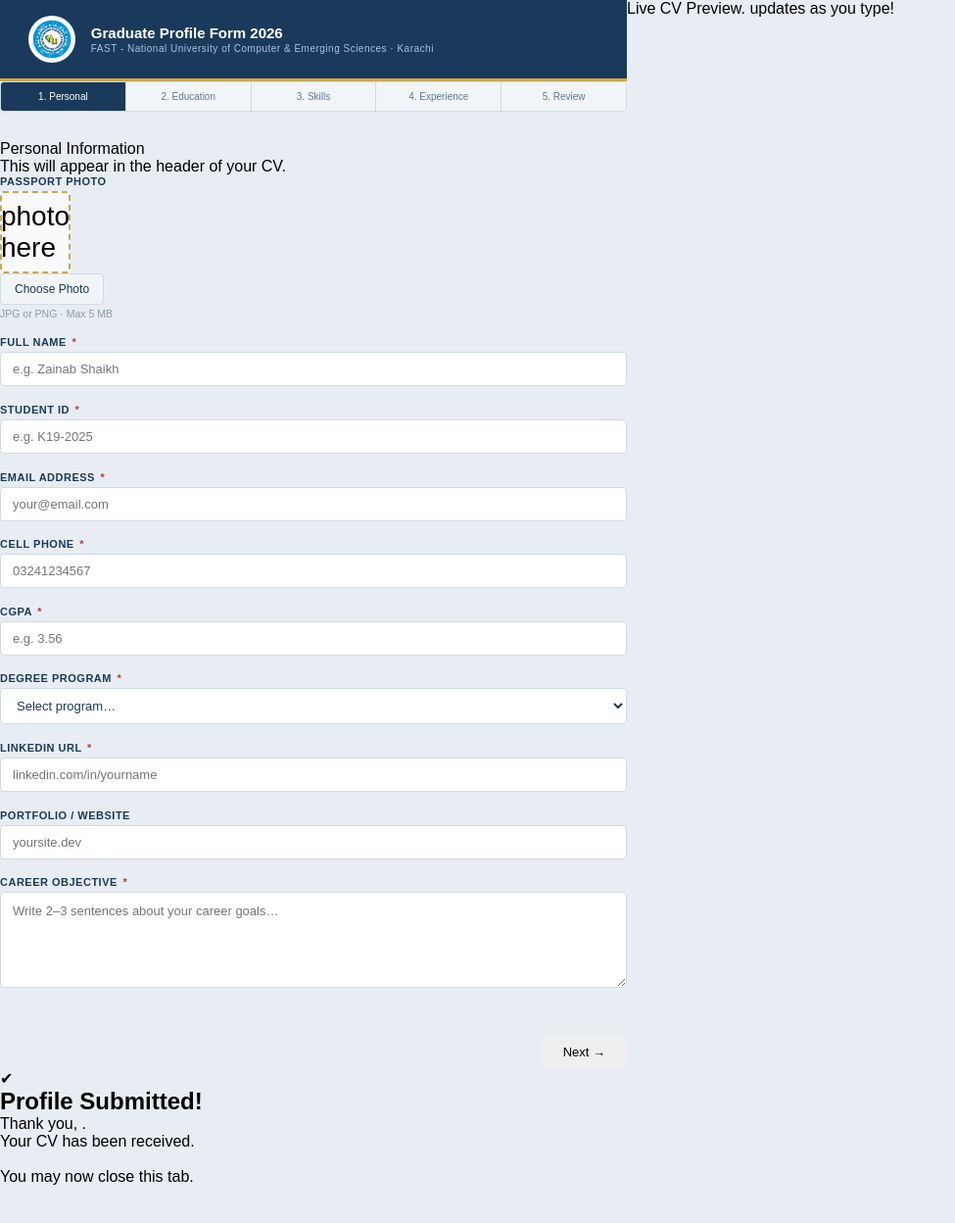
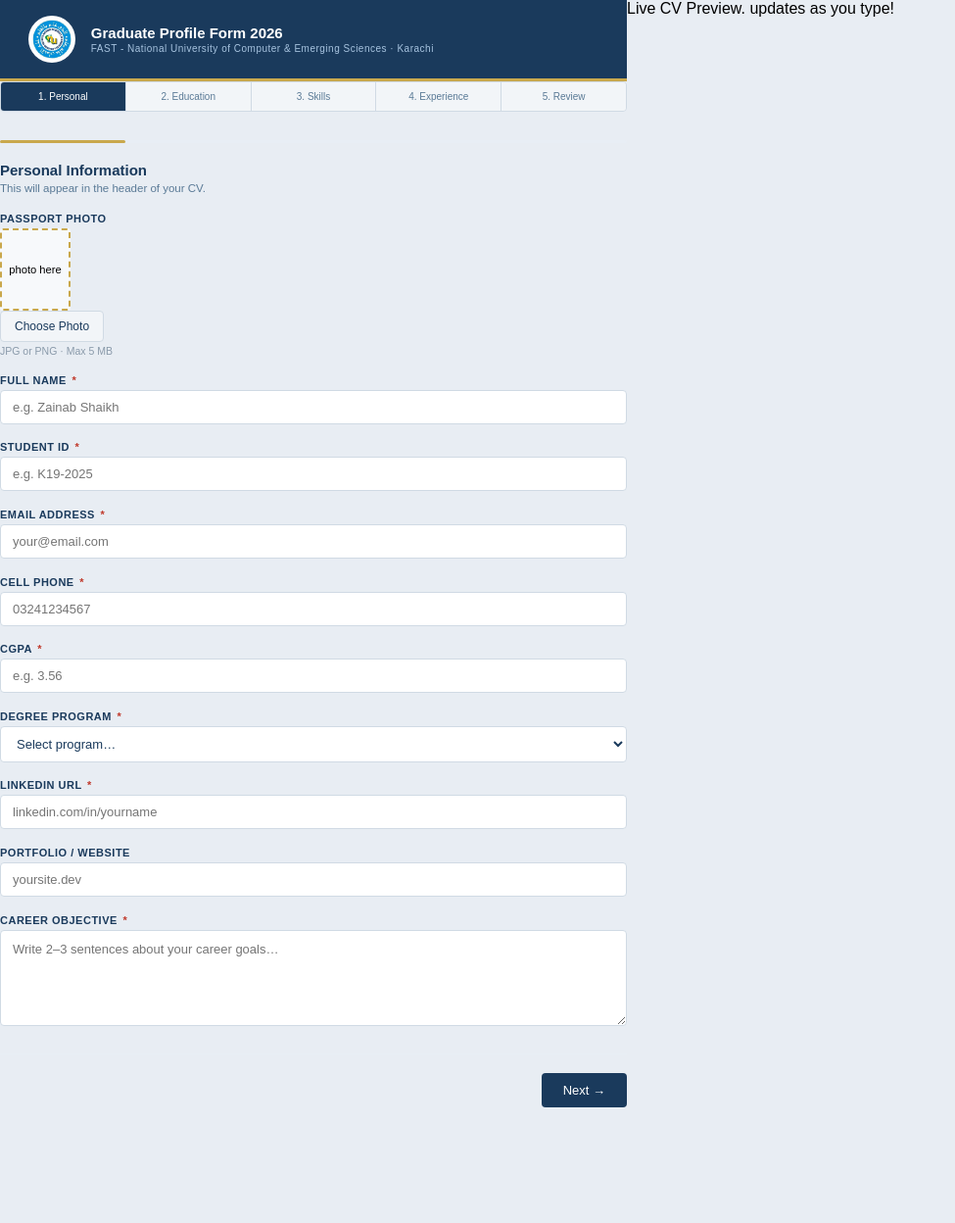
Before and after one commit to alisha-develops/fast-grad-cvs, a FastAPI app: page / in a window 1280 px wide. Shown: the top 1248 px of the page at 98% size, without its empty margins (0-975 px from the left). Run offline with FastAPI, Linux system fonts and the light colour scheme; parts of the project's set-up code (start-up, migrations or seed data) failed here and were passed over.

Commit message:
add styling(from v1)and add error handling for submission process

```diff
--- a/backend/templates/form.html
+++ b/backend/templates/form.html
@@ -38,7 +38,7 @@
                         <div class="field">
                             <label>Passport Photo</label>
                             <div class="photoupload">
-                                <div class="photopreview" id="photo-preview" onclick="document.getElementById('photoinput').click()">photo here</div>
+                                <div class="photopreview" id="photo-preview" onclick="document.getElementById('photoinput').click()" style="font-size: 0.7rem;">photo here</div>
                             </div>
                             <div>
                                 <button type="button" class="upload-btn" onclick="document.getElementById('photoinput').click()">Choose Photo</button>
@@ -228,15 +228,16 @@
                     <div class="steppage" data-step="5">
                         <p class="steptitle">Review &amp; Submit</p>
                         <p class="stepdesc">Check the CV preview, then submit when ready.</p>
-                        <div>
-                            <p>Before you submit:</p>
-                            <ul>
+                        <div class="reviewyours">
+                            <p class="reviewtitle">Before you submit:</p>
+                            <ul class="reviewlist">
                                 <li>All  fields are filled in</li>
                                 <li>Your CGPA is correct</li>
                                 <li>Your email address is correct</li>
                                 <li>Photo has been uploaded (optional but recommended)</li>
                             </ul>
                         </div>
+                        <div id="form-error" class="form-error"></div>
                         <div class="navbuttons">
                             <button type="button" class="btn btnback" onclick="goStep(4)">← Back</button>
                             <button type="button" class="btn" id="submit" onclick="submitForm()">Submit</button>
--- a/frontend/css/form.css
+++ b/frontend/css/form.css
@@ -266,7 +266,109 @@ body {
     transition: background 0.15s;
 }
 
+.btnback {
+    background: #f2f5f8;
+    color: #1a3a5c;
+    border: 1px solid #d0dae4;
+}
 
+.btnnext {
+    background: #1a3a5c;
+    color: #fff;
+}
+
+#submit {
+    background: #c9a84c;
+    color: #1a2a3a;
+    font-weight: 600;
+}
+
+.progress {
+    height: 3px;
+    background: #e8eef5;
+    margin-bottom: 1.2rem;
+    border-radius: 2px;
+}
+
+.progress-fill {
+    height: 100%;
+    background: #c9a84c;
+    border-radius: 2px;
+    transition: width 0.3s;
+}
+
+.steptitle {
+    font-size: 15px;
+    font-weight: 600;
+    color: #1a3a5c;
+    margin-bottom: 4px;
+}
+
+.stepdesc {
+    font-size: 11.5px;
+    color: #5a7a96;
+    margin-bottom: 1.2rem;
+}
+
+.reviewyours {
+    background: #f7f9fb;
+    border: 1px solid #d0dae4;
+    border-radius: 6px;
+    padding: 1.2rem;
+    margin-bottom: 1.2rem;
+}
+
+.reviewtitle {
+    font-size: 12.5px;
+    color: #1a3a5c;
+    margin-bottom: 0.5rem;
+    font-weight: 500;
+}
+
+.reviewlist {
+    font-size: 12px;
+    color: #5a7a96;
+    line-height: 2;
+    padding-left: 1.2rem;
+}
+
+.form-error {
+    background: #fdf0f0;
+    border: 1px solid #f0c0c0;
+    border-radius: 4px;
+    padding: 0.8rem 1rem;
+    font-size: 12.5px;
+    color: #c0392b;
+    display: none;
+    margin-bottom: 1rem;
+}
+
+.successbox {
+    text-align: center;
+    padding: 3rem 2rem;
+    display: none;
+}
+
+.successbox .check {
+    font-size: 48px;
+    margin-bottom: 1rem;
+}
+
+.successbox h2 {
+    font-size: 20px;
+    color: #1a3a5c;
+    font-weight: 600;
+    margin-bottom: 0.5rem;
+}
+
+.successbox p {
+    font-size: 13px;
+    color: #5a7a96;
+}
+
+.mobilepreview {
+    display: none;
+}
 
 .previewtoggle {
     display: none;
```
